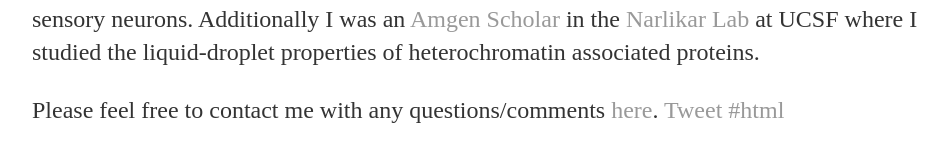
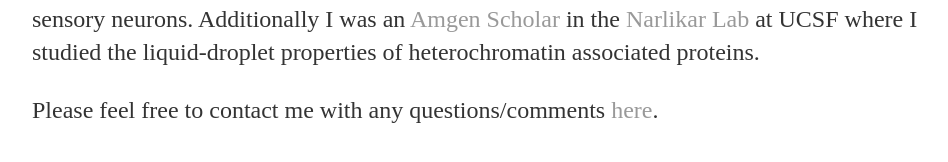
Before and after one commit to amohamed98/amohamed98.github.io, a Jekyll site: the page built from index.html, in a window 1280 px wide. Shown: the part 444-606 px from the top of the page, without its empty margins (160-1108 px from the left). Built offline with Jekyll 4.4.1, drawn with Linux system fonts in a browser that asks for light colours; comment, search, counter and statistics services are not loaded.

Commit message:
Update index.html

```diff
--- a/index.html
+++ b/index.html
@@ -11,5 +11,4 @@ title: Abdallah Mohamed
 					UCSF where I studied the liquid-droplet properties of heterochromatin associated proteins.<p>
 				<p>Please feel free to contact me with any questions/comments <a href=mailto:aam1@mit.edu>here</a>.
 
-	<a href="https://twitter.com/intent/tweet?button_hashtag=html&ref_src=twsrc%5Etfw" class="twitter-hashtag-button" data-show-count="false">Tweet #html</a><script async src="https://platform.twitter.com/widgets.js" charset="utf-8"></script>
 </div><!-- /.blurb -->
```
